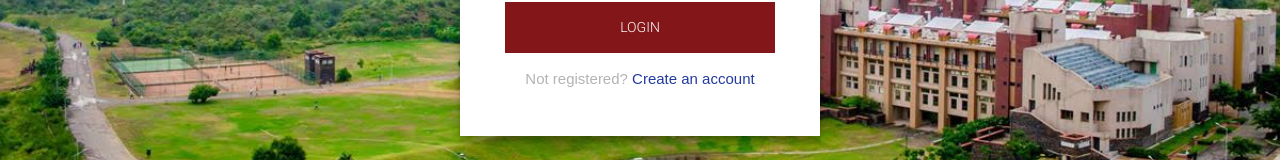
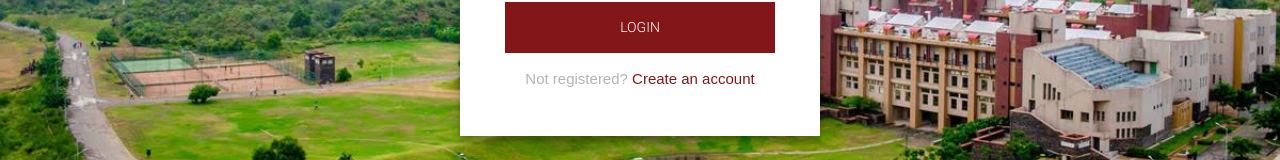
Before and after one commit to adityamorex/capstone-project, a React (Create React App) app in the folder client/: page /login/faculty in a window 1280 px wide. Shown: the part 409-569 px from the top of the page. Built offline with nearby package versions, Linux system fonts and the light colour scheme.

Commit message:
COLOUR UPDATED

```diff
--- a/client/src/App.css
+++ b/client/src/App.css
@@ -264,7 +264,7 @@ html {
 }
 
 .form .message a {
-  color: rgb(35 58 159);
+  color: rgb(130, 22, 25);
   text-decoration: none;
 }
 
```
